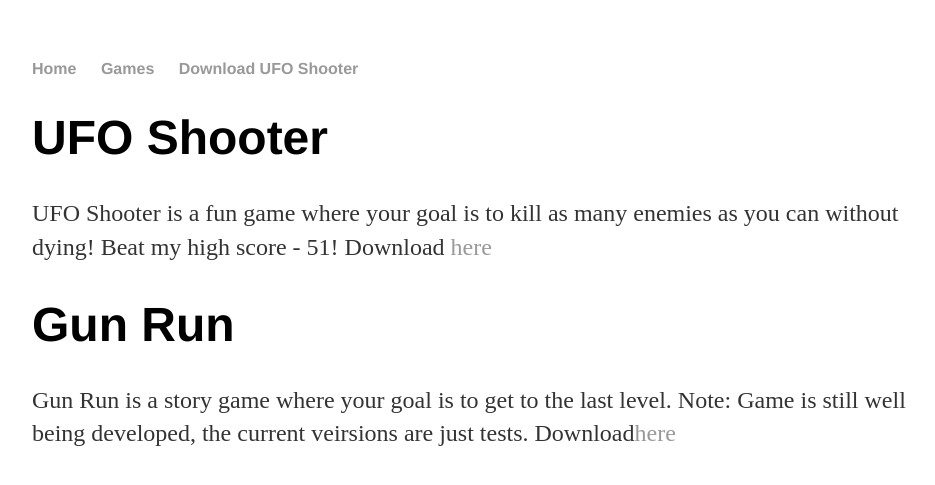
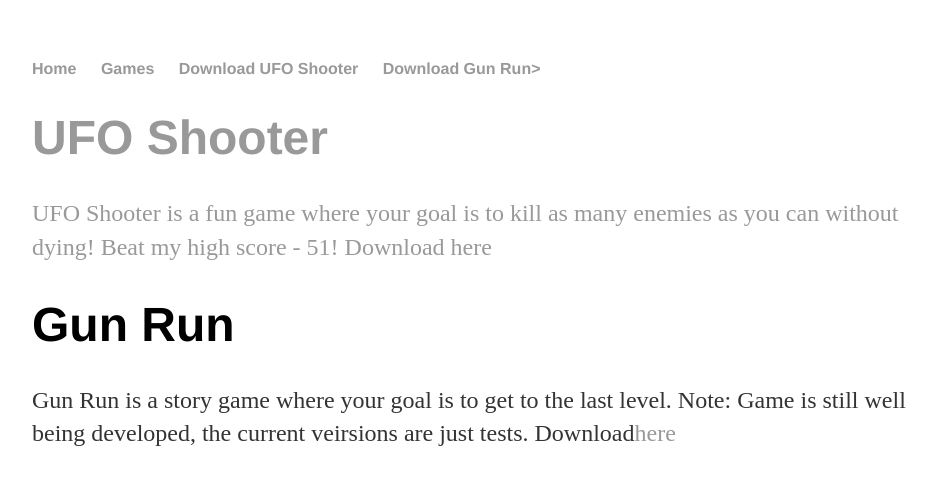
Before and after one commit to BardyBard/BardyBard.github.io, a Jekyll site: the page built from Games.html, in a window 1280 px wide. Shown: the top 485 px of the page, without its empty margins (160-1095 px from the left). Built offline with Jekyll 4.4.1, drawn with Linux system fonts in a browser that asks for light colours.

Commit message:
Update default.html

```diff
--- a/_layouts/default.html
+++ b/_layouts/default.html
@@ -11,6 +11,7 @@
 	        		<li><a href="/">Home</a></li>
 		        	<li><a href="/Games">Games</a></li>
 	        		<li><a href="/ufo_shooter">Download UFO Shooter</a></li>
+				<li><a href="/gun_run">Download Gun Run>
 	    		</ul>
 			</nav>
 			<div class="container">
```
